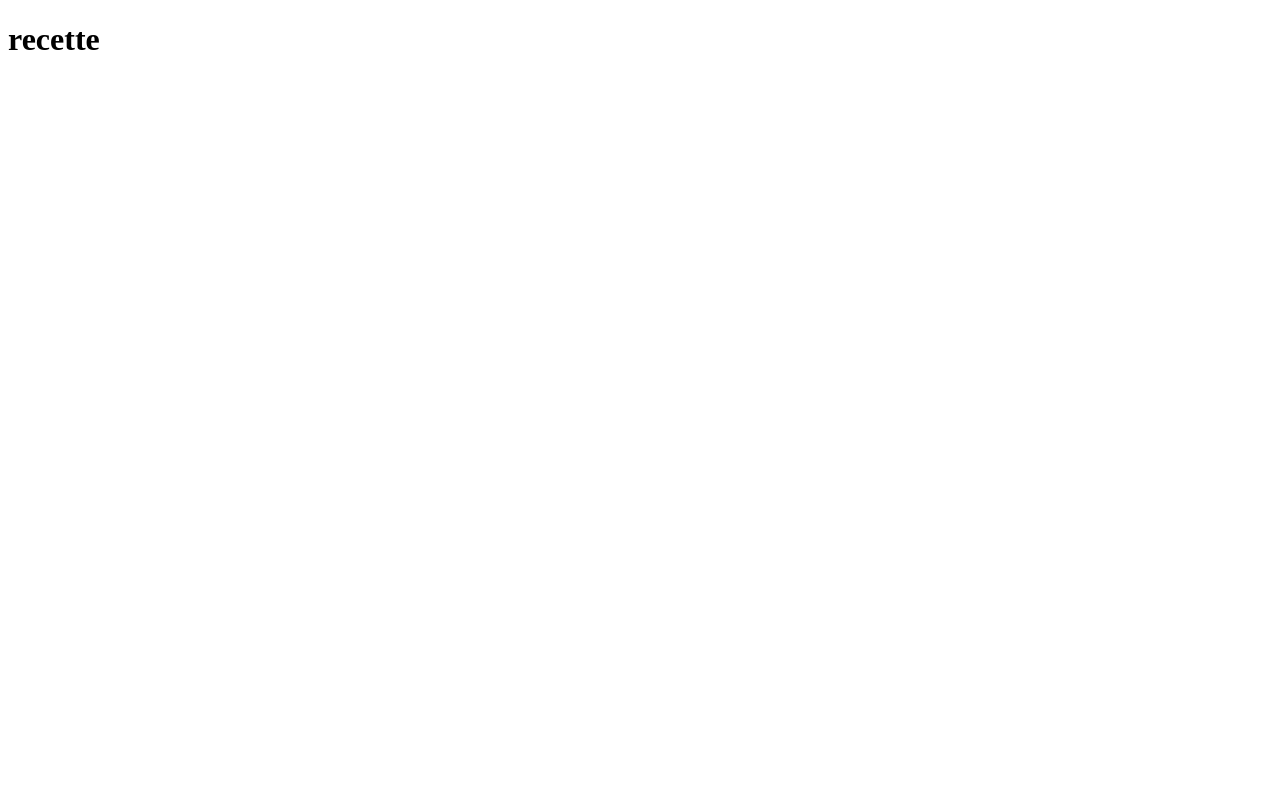
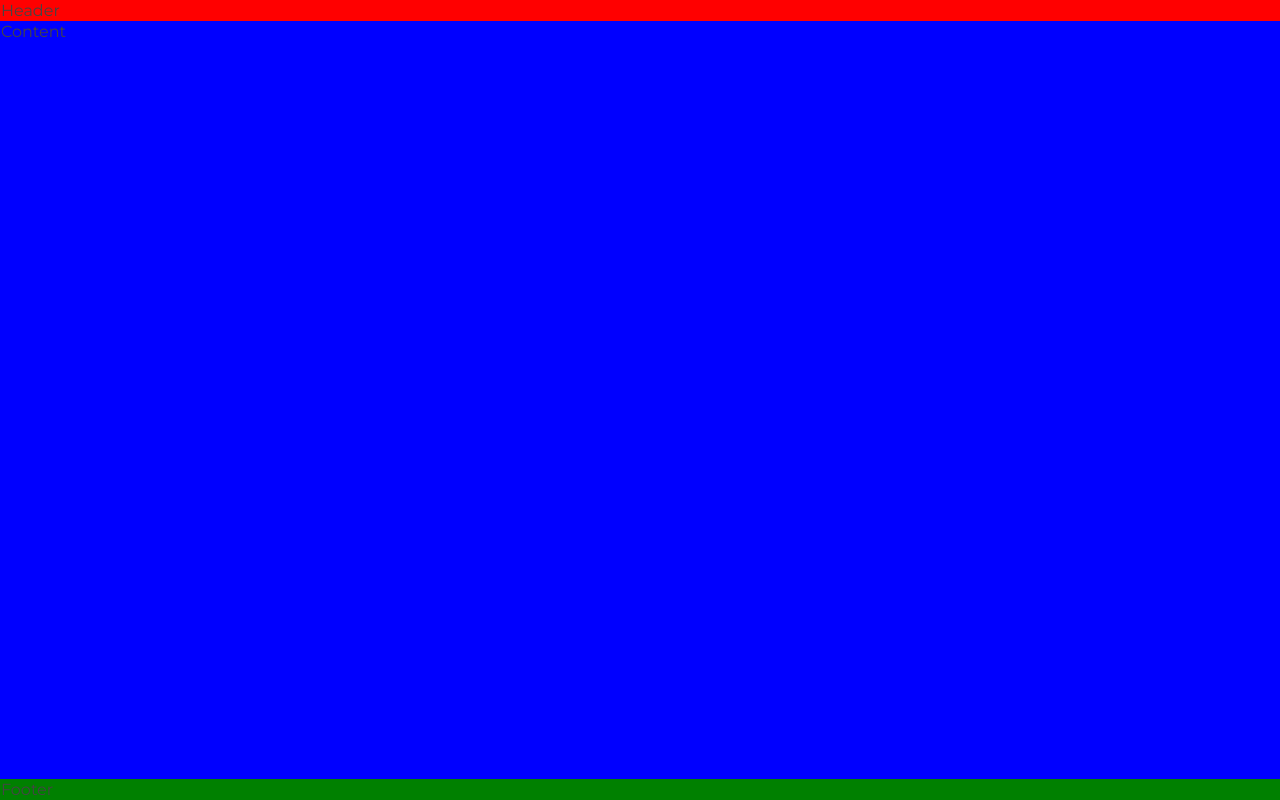
Before and after one commit to chaabanikamel/recette-project-react, a React (Create React App) app: page / in a window 1280 px wide. Built offline with nearby package versions, Linux system fonts and the light colour scheme.

Commit message:
Mise en page  de l'application

```diff
--- a/src/App.js
+++ b/src/App.js
@@ -1,10 +1,18 @@
-
-
+import Header from "./components/Header";
+import Footer from "./components/Footer";
+import Content from "./components/Content";
+import styles from "./App.module.scss"
 
 function App() {
   return (
 
-    <h1>recette</h1>
+    <div className={`d-flex flex-column ${styles.appContainer}`}>
+      <Header />
+      <Content />
+      <Footer />
+
+
+    </div>
   );
 }
 
--- /dev/null
+++ b/src/App.module.scss
@@ -0,0 +1,4 @@
+.appContainer{
+  min-height: 100vh;
+
+}
--- /dev/null
+++ b/src/assets/styles/_debug.scss
@@ -0,0 +1,16 @@
+.b1{
+background-color:red;
+border: 1px solid red;
+}
+.b2{
+  background-color:green;
+  border: 1px solid green;
+  }
+  .b3{
+    background-color:blue;
+    border: 1px solid blue;
+    }
+    .b4{
+      background-color:purple;
+      border: 1px solid purple;
+      }
--- a/src/assets/styles/_utils.scss
+++ b/src/assets/styles/_utils.scss
@@ -19,6 +19,25 @@
 .m-10{
   margin: 10px;
 }
-.m-10{
-  margin: 10px;
+.mr-10{
+  margin-right: 10px;
 }
+.mr-15{
+  margin-right: 15px;
+}
+.m-20{
+  margin: 20px;
+}
+.mb-20{
+  margin-bottom: 20px;
+}
+.my-30{
+  margin-top: 30px;
+  margin-bottom: 30px;
+}
+.container{
+  max-width: 1200px;
+  margin: auto;
+  width:100%;
+
+}
--- a/src/assets/styles/index.scss
+++ b/src/assets/styles/index.scss
@@ -0,0 +1,5 @@
+@use './variables';
+@use './base';
+@use './flex';
+@use './debug';
+@use './utils';
--- /dev/null
+++ b/src/components/Content.js
@@ -0,0 +1,9 @@
+import React from 'react'
+
+function Content() {
+  return (
+    <div className="flex-fill b3">Content</div>
+  )
+}
+
+export default Content
--- /dev/null
+++ b/src/components/Footer.js
@@ -0,0 +1,9 @@
+import React from 'react'
+
+function Footer() {
+  return (
+    <div className='b2'>Footer</div>
+  )
+}
+
+export default Footer
--- /dev/null
+++ b/src/components/Header.js
@@ -0,0 +1,9 @@
+import React from 'react'
+
+function Header() {
+  return (
+    <div className="b1">Header</div>
+  )
+}
+
+export default Header
```
